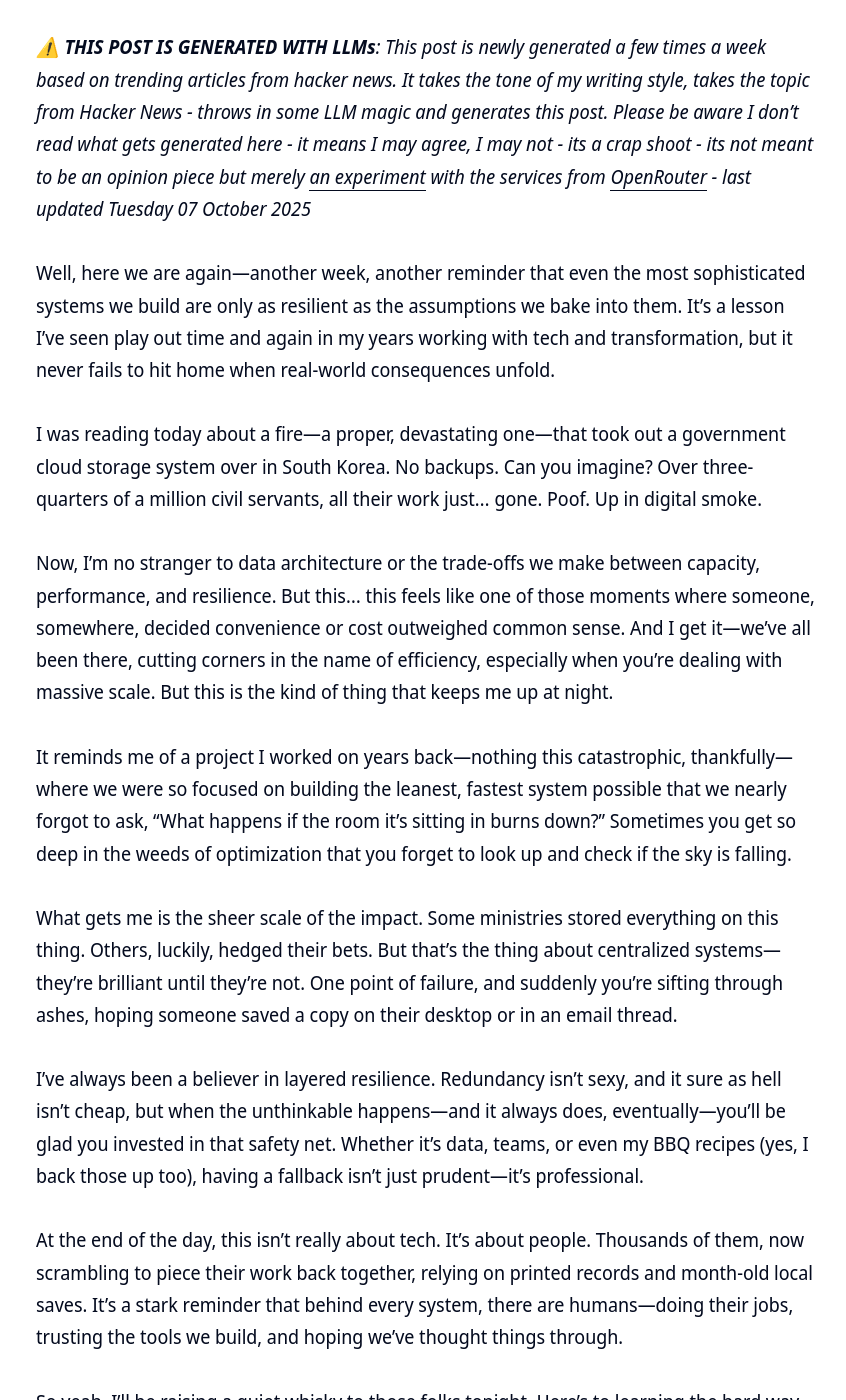
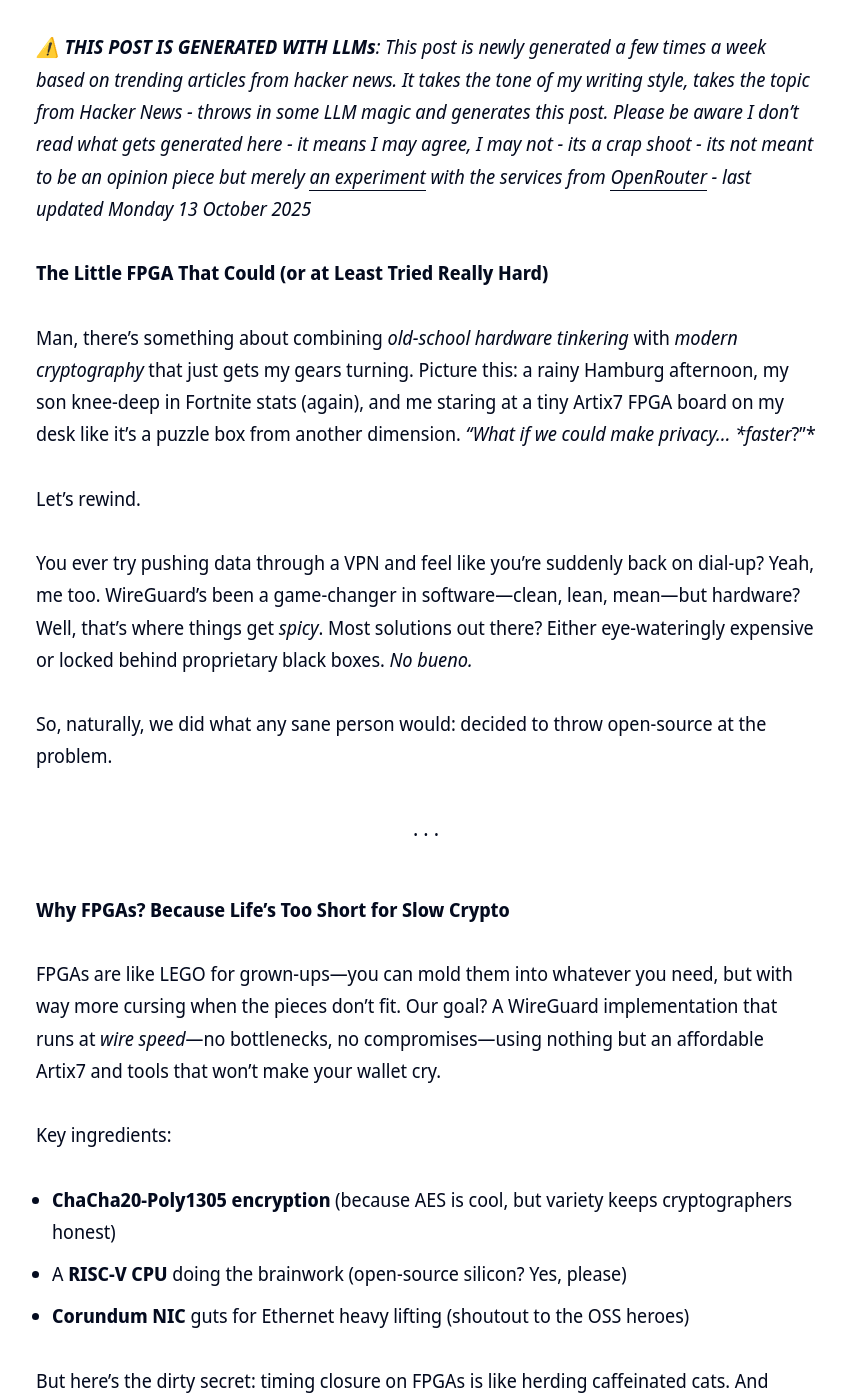
Before and after one commit to clintjb/clintjb.github.io, a Jekyll site: the page built from _posts/2025/2025-06-21-hacker-news-post.md, in a window 1280 px wide and 1400 px high, scrolled down 876 px. Shown: the whole window, without its empty margins (214-1060 px from the left). Built offline with Jekyll 4.4.1, drawn with Linux system fonts in a browser that asks for light colours; nearby versions of some CDN libraries; some of the changed text lies outside the part shown.

Commit message:
Updated Weekly Post

```diff
--- a/_posts/2025/2025-06-21-hacker-news-post.md
+++ b/_posts/2025/2025-06-21-hacker-news-post.md
@@ -11,20 +11,64 @@ image: '/images/posts/2025/weekly.jpg'
 ---
 ![](/images/posts/2025/weekly.jpg)
 
-_⚠️ **THIS POST IS GENERATED WITH LLMs**: This post is newly generated a few times a week based on trending articles from hacker news. It takes the tone of my writing style, takes the topic from Hacker News - throws in some LLM magic and generates this post. Please be aware I don't read what gets generated here - it means I may agree, I may not - its a crap shoot - its not meant to be an opinion piece but merely [an experiment](https://github.com/clintjb/Weekly-Post) with the services from [OpenRouter](https://openrouter.ai) - last updated Tuesday 07 October 2025_
+_⚠️ **THIS POST IS GENERATED WITH LLMs**: This post is newly generated a few times a week based on trending articles from hacker news. It takes the tone of my writing style, takes the topic from Hacker News - throws in some LLM magic and generates this post. Please be aware I don't read what gets generated here - it means I may agree, I may not - its a crap shoot - its not meant to be an opinion piece but merely [an experiment](https://github.com/clintjb/Weekly-Post) with the services from [OpenRouter](https://openrouter.ai) - last updated Monday 13 October 2025_
 
-Well, here we are again—another week, another reminder that even the most sophisticated systems we build are only as resilient as the assumptions we bake into them. It’s a lesson I’ve seen play out time and again in my years working with tech and transformation, but it never fails to hit home when real-world consequences unfold.
 
-I was reading today about a fire—a proper, devastating one—that took out a government cloud storage system over in South Korea. No backups. Can you imagine? Over three-quarters of a million civil servants, all their work just… gone. Poof. Up in digital smoke.
 
-Now, I’m no stranger to data architecture or the trade-offs we make between capacity, performance, and resilience. But this… this feels like one of those moments where someone, somewhere, decided convenience or cost outweighed common sense. And I get it—we’ve all been there, cutting corners in the name of efficiency, especially when you’re dealing with massive scale. But this is the kind of thing that keeps me up at night.
+**The Little FPGA That Could (or at Least Tried Really Hard)**
 
-It reminds me of a project I worked on years back—nothing this catastrophic, thankfully—where we were so focused on building the leanest, fastest system possible that we nearly forgot to ask, “What happens if the room it’s sitting in burns down?” Sometimes you get so deep in the weeds of optimization that you forget to look up and check if the sky is falling.
+Man, there’s something about combining *old-school hardware tinkering* with *modern cryptography* that just gets my gears turning. Picture this: a rainy Hamburg afternoon, my son knee-deep in Fortnite stats (again), and me staring at a tiny Artix7 FPGA board on my desk like it’s a puzzle box from another dimension. *“What if we could make privacy… *faster*?”*
 
-What gets me is the sheer scale of the impact. Some ministries stored everything on this thing. Others, luckily, hedged their bets. But that’s the thing about centralized systems—they’re brilliant until they’re not. One point of failure, and suddenly you’re sifting through ashes, hoping someone saved a copy on their desktop or in an email thread.
+Let’s rewind.
 
-I’ve always been a believer in layered resilience. Redundancy isn’t sexy, and it sure as hell isn’t cheap, but when the unthinkable happens—and it always does, eventually—you’ll be glad you invested in that safety net. Whether it’s data, teams, or even my BBQ recipes (yes, I back those up too), having a fallback isn’t just prudent—it’s professional.
+You ever try pushing data through a VPN and feel like you’re suddenly back on dial-up? Yeah, me too. WireGuard’s been a game-changer in software—clean, lean, mean—but hardware? Well, that’s where things get *spicy*. Most solutions out there? Either eye-wateringly expensive or locked behind proprietary black boxes. *No bueno.*
 
-At the end of the day, this isn’t really about tech. It’s about people. Thousands of them, now scrambling to piece their work back together, relying on printed records and month-old local saves. It’s a stark reminder that behind every system, there are humans—doing their jobs, trusting the tools we build, and hoping we’ve thought things through.
+So, naturally, we did what any sane person would: decided to throw open-source at the problem.
 
-So yeah, I’ll be raising a quiet whisky to those folks tonight. Here’s to learning the hard way, to building back smarter, and to never, ever assuming the room won’t catch fire.
+---
+
+**Why FPGAs? Because Life’s Too Short for Slow Crypto**
+
+FPGAs are like LEGO for grown-ups—you can mold them into whatever you need, but with way more cursing when the pieces don’t fit. Our goal? A WireGuard implementation that runs at *wire speed*—no bottlenecks, no compromises—using nothing but an affordable Artix7 and tools that won’t make your wallet cry.
+
+Key ingredients:
+- **ChaCha20-Poly1305 encryption** (because AES is cool, but variety keeps cryptographers honest)
+- A **RISC-V CPU** doing the brainwork (open-source silicon? Yes, please)
+- **Corundum NIC** guts for Ethernet heavy lifting (shoutout to the OSS heroes)
+
+But here’s the dirty secret: timing closure on FPGAs is like herding caffeinated cats. And Artix7 doesn’t exactly flex I/O speeds like its premium cousins. Still—*constraints breed creativity*, right?
+
+---
+
+**Lessons from the Trenches**
+
+1. **“Full-Throttle” Sounds Sexy Until You Hit a Wall**
+   *Literally.* Routing congestion turned our first build into a digital traffic jam. Lesson? Simplicity isn’t just a principle—it’s survival.
+
+2. **Open-Source Toolchains Are… *Enlightening***
+   Translation: Prepare for edge cases you didn’t know existed. But hey, debugging together builds character (and possibly a cult following).
+
+3. **Hardware/Software Cohabitation = Marriage Counseling**
+   Getting RISC-V to play nice with custom Verilog modules? Let’s just say it involved *a lot* of coffee and compromise.
+
+---
+
+**The Bigger Picture**
+
+This isn’t just about VPNs. It’s about proving that *accessible*, *auditable* security doesn’t have to suck. No backdoors, no NDAs—just code, community, and the occasional nervous laughter when a test bench fails spectacularly.
+
+Will it replace your enterprise firewall tomorrow? Nah. But it’s a start—a messy, exhilarating, open-door start.
+
+---
+
+**Next Steps?**
+
+Phase 2’s already brewing: more channels, GUI polish, maybe even GUIY (Graphical User Interface *Yelling*—for when DHCP acts up). And if my son’s any indication, we’ll need Fortnite-level engagement stats to keep the momentum.
+
+So, if you’re into FPGAs, privacy, or just enjoy watching underdog tech fight its way uphill… *welcome aboard*. Let’s see where this little Artix7 can take us.
+
+🌐 *Code’s live. Critiques welcome. Whisky recommendations appreciated.*
+
+---
+
+*P.S. Shoutout to whoever decided “Bujrum!” should be WireGuard’s unofficial motto. You get it.*
```
Also changed, not shown: images/posts/2025/weekly.jpg.
